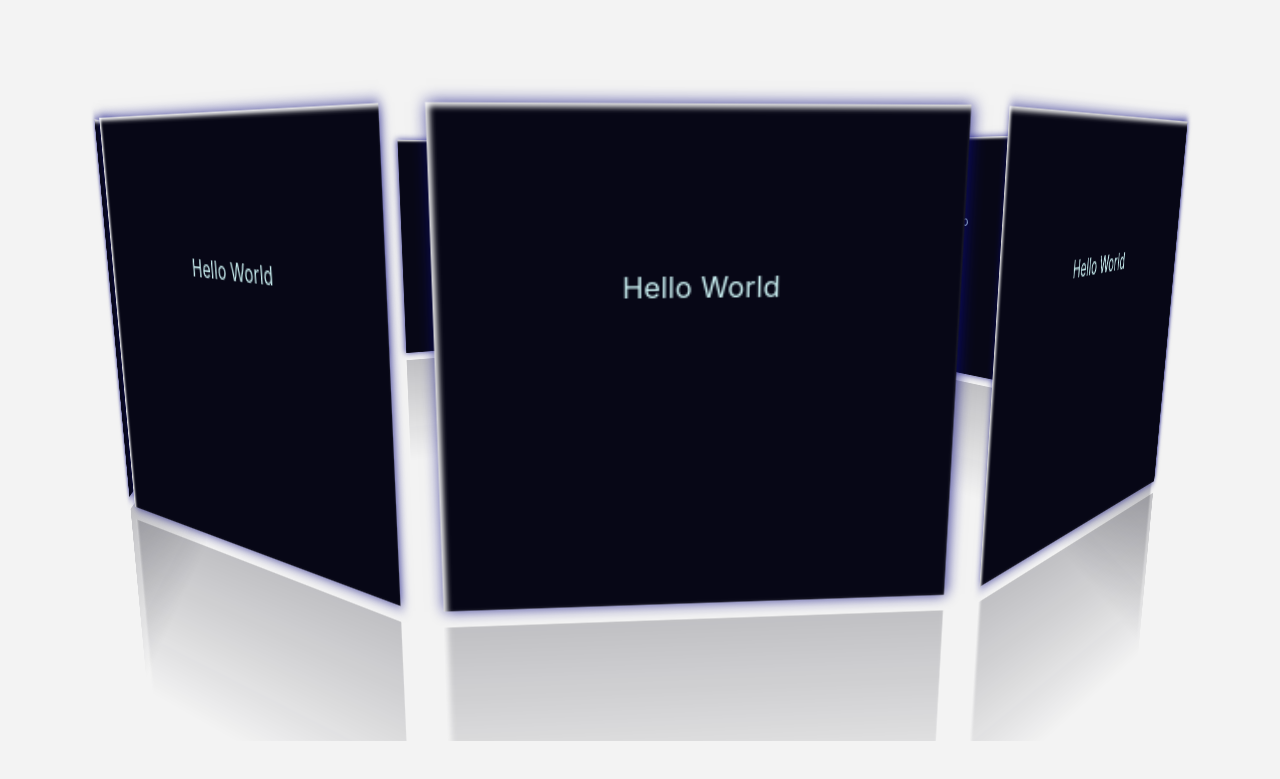
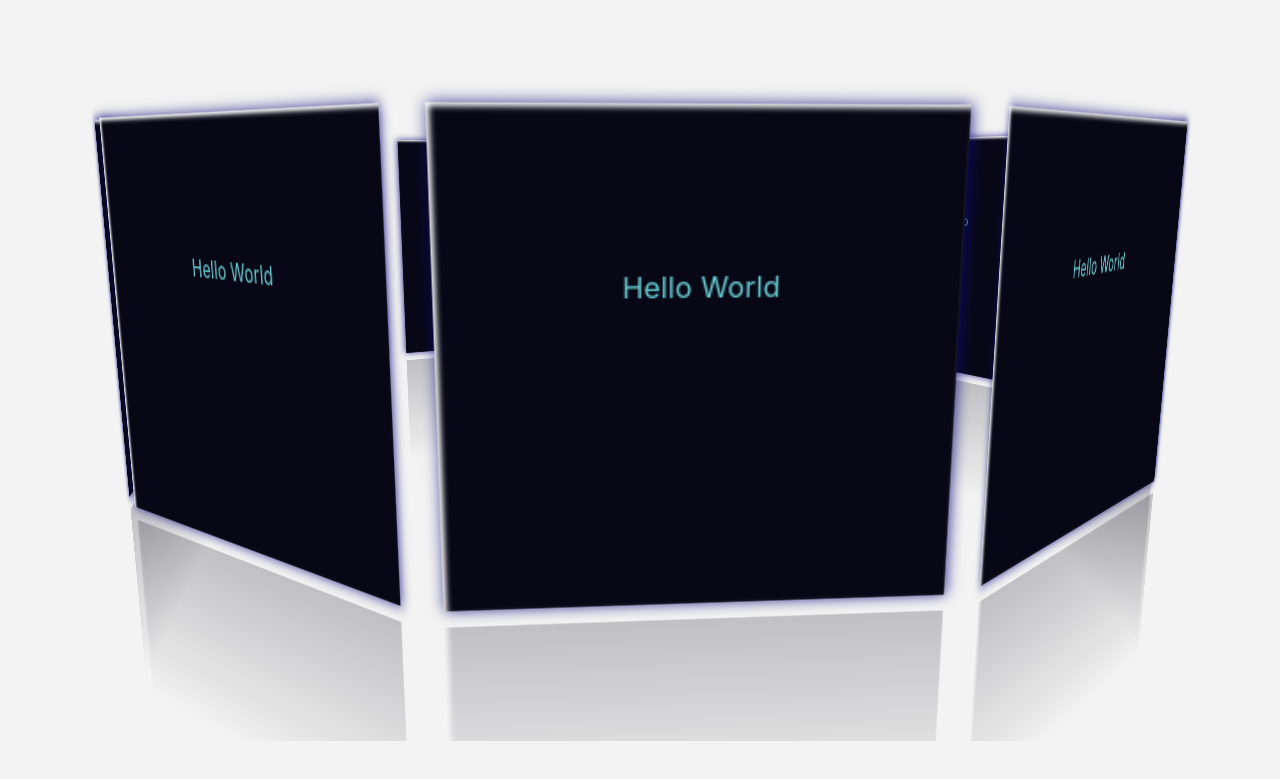
Before and after one commit to Victor-Malhotra/OnePagePortfolio, a plain HTML site: page index.html in a window 1280 px wide. Shown: the part 59-838 px from the top of the page. Drawn offline with nearby package versions, Linux system fonts and the light colour scheme.

Commit message:
Change styles

```diff
--- a/scss/styles.scss
+++ b/scss/styles.scss
@@ -74,7 +74,7 @@
     #drag {
         card {
             background-color: #070716;
-            color: rgba(213, 254, 255, 0.938);
+            color: rgba(122, 238, 240, 0.863);
             transform-style: preserve-3d;
             position: absolute;
             left: 0;
```
Also changed, not shown: css/styles.css, css/styles.min.css.
